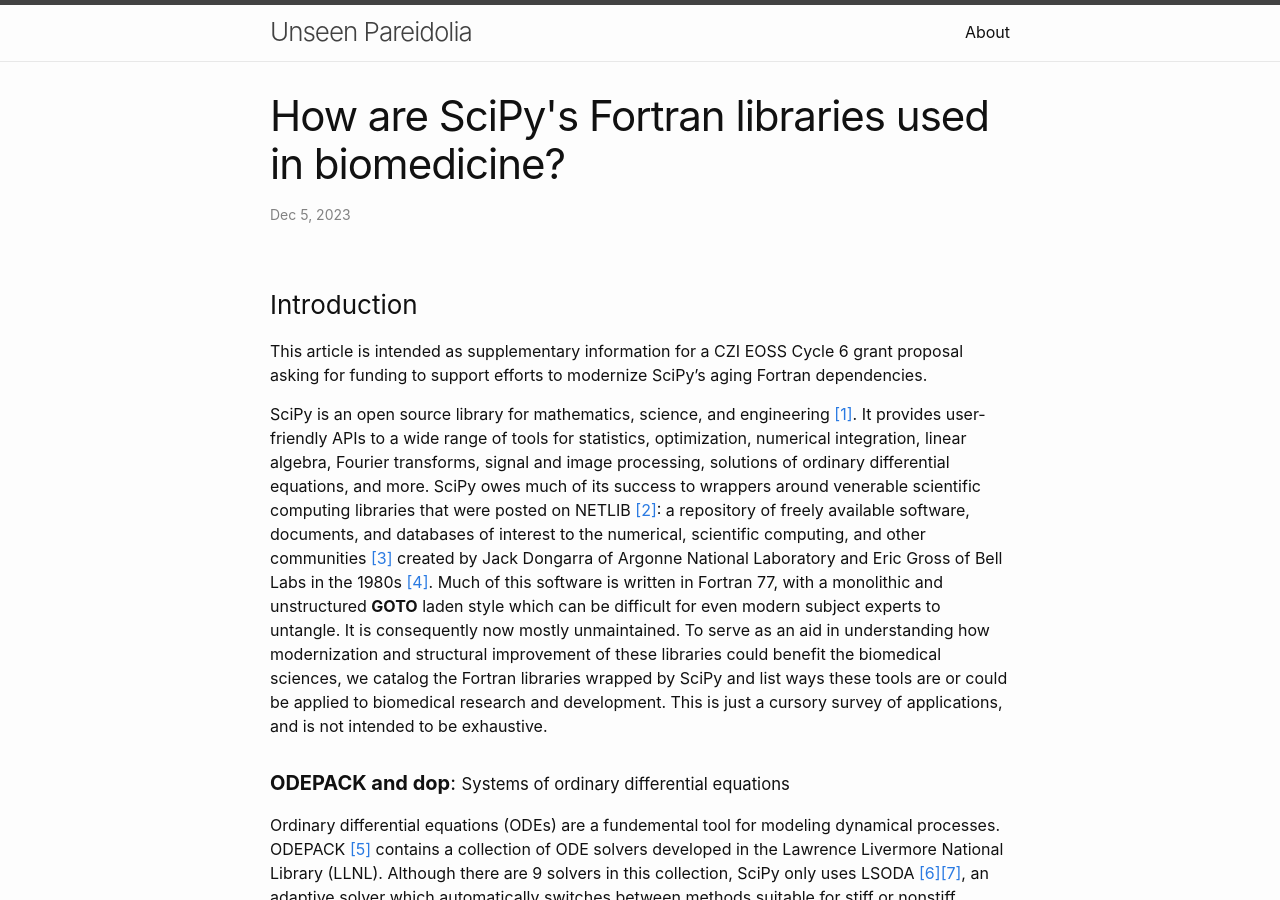
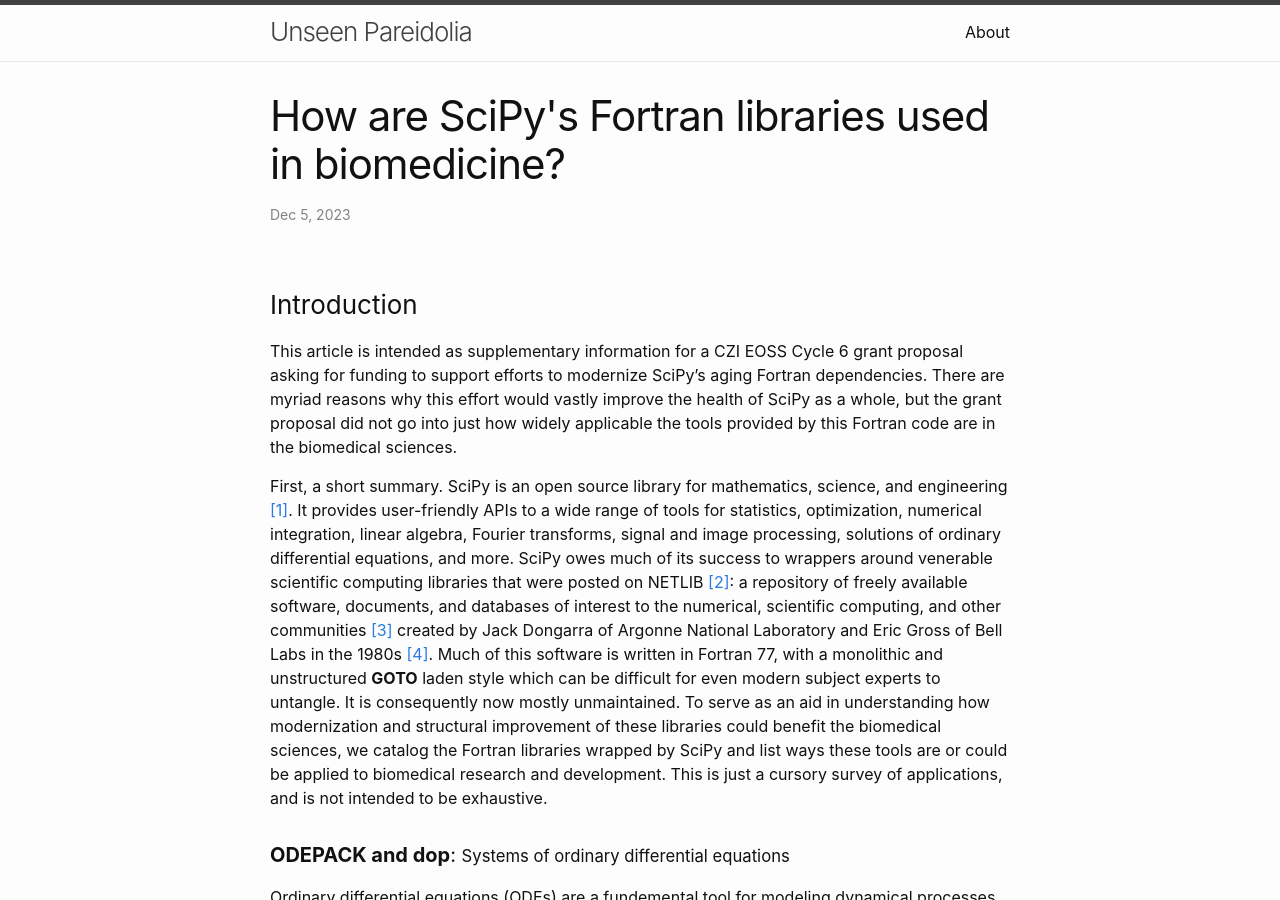
Before and after one commit to steppi/steppi.github.io, a Jekyll site: the page built from _posts/2023-12-05-scipy-fortran-bio-applications.md, in a window 1280 px wide and 900 px high. Built offline with Jekyll 4.4.1, drawn with Linux system fonts in a browser that asks for light colours; some of the changed text lies outside the part shown.

```diff
--- a/_posts/2023-12-05-scipy-fortran-bio-applications.md
+++ b/_posts/2023-12-05-scipy-fortran-bio-applications.md
@@ -8,26 +8,28 @@ published: true
 ### Introduction
 This article is intended as supplementary information for a CZI EOSS Cycle 6
 grant proposal asking for funding to support efforts to modernize SciPy's
-aging Fortran dependencies.
+aging Fortran dependencies. There are myriad reasons why this effort would
+vastly improve the health of SciPy as a whole, but the grant proposal did
+not go into just how widely applicable the tools provided by this Fortran
+code are in the biomedical sciences.
 
-SciPy is an open source library for mathematics, science, and engineering
-[[1]](#1).  It provides user-friendly APIs to a wide range of tools for
-statistics, optimization, numerical integration, linear algebra, Fourier
-transforms, signal and image processing, solutions of ordinary differential
-equations, and more. SciPy owes much of its success to wrappers around venerable
-scientific computing libraries that were posted on NETLIB [[2]](#2): a
-repository of freely available software, documents, and databases of interest to
-the numerical, scientific computing, and other communities [[3]](#3) created by
-Jack Dongarra of Argonne National Laboratory and Eric Gross of Bell Labs in the
-1980s [[4]](#4). Much of this software is written in Fortran 77, with a
-monolithic and unstructured __GOTO__ laden style which can be difficult for even
-modern subject experts to untangle.  It is consequently now mostly unmaintained.
-To serve as an aid in understanding how modernization and structural
-improvement of these libraries could benefit the biomedical sciences, we
-catalog the Fortran libraries wrapped by SciPy and list ways these tools are or
-could be applied to biomedical research and development. This is just a cursory
-survey of applications, and is not intended to be exhaustive.
-
+First, a short summary. SciPy is an open source library for mathematics,
+science, and engineering [[1]](#1).  It provides user-friendly APIs to a wide
+range of tools for statistics, optimization, numerical integration, linear
+algebra, Fourier transforms, signal and image processing, solutions of ordinary
+differential equations, and more. SciPy owes much of its success to wrappers
+around venerable scientific computing libraries that were posted on NETLIB
+[[2]](#2): a repository of freely available software, documents, and databases
+of interest to the numerical, scientific computing, and other communities
+[[3]](#3) created by Jack Dongarra of Argonne National Laboratory and Eric Gross
+of Bell Labs in the 1980s [[4]](#4). Much of this software is written in Fortran
+77, with a monolithic and unstructured __GOTO__ laden style which can be
+difficult for even modern subject experts to untangle.  It is consequently now
+mostly unmaintained.  To serve as an aid in understanding how modernization and
+structural improvement of these libraries could benefit the biomedical sciences,
+we catalog the Fortran libraries wrapped by SciPy and list ways these tools are
+or could be applied to biomedical research and development. This is just a
+cursory survey of applications, and is not intended to be exhaustive.
 
 
 #### __ODEPACK and dop__: <small>Systems of ordinary differential equations</small>
@@ -209,6 +211,12 @@ Multivariate normal probability computation software from Alan Genz [[70]](#70).
 normal, or Gaussian distribution is of critical importance in statistics, it maximizes
 the entropy among distributions with a given mean and covariance matrix and due to the
 Central Limit Theorem, its presence within the sciences is ubitiquous.
+
+### Conclusion
+Even after a relatively short search, I've managed to unearth a vast number of applications
+of these libraries within biomedicine. On the way, I've found much more that I simply do
+not have time to condense and write down. My impression is that an exhaustive list at
+a similar level of detail could fill a book length tome.
 
 
 ### References
```
